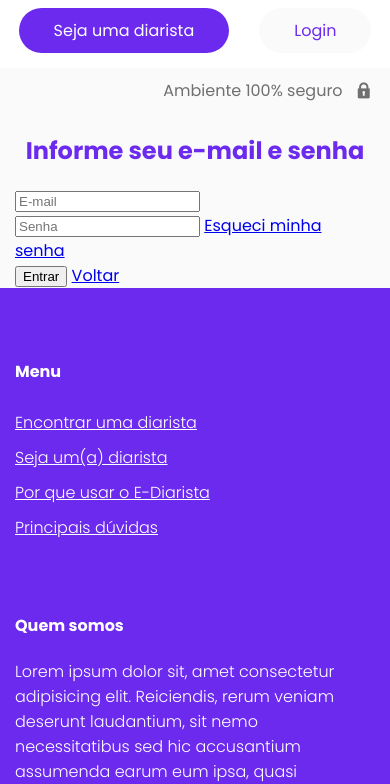
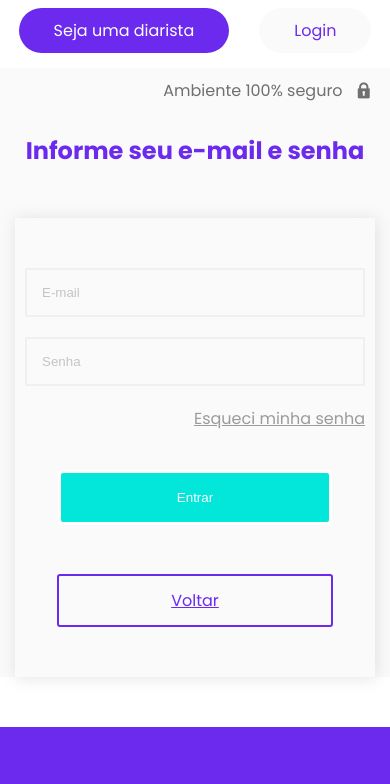
Before and after one commit to BeatrizSilvaDev/Projetos-Curso-TreinaWeb, a plain HTML site: page ProjetoSite e-diarista/login.html in a window 390 px wide. Shown: the part 62-846 px from the top of the page. Drawn offline with Linux system fonts and the light colour scheme.

Commit message:
Finalizar

```diff
--- a/ProjetoSite e-diarista/login.html
+++ b/ProjetoSite e-diarista/login.html
@@ -46,10 +46,10 @@
                             <form>
                                 <input type="email" placeholder="E-mail">
                                 <input type="password" placeholder="Senha">
-                                <a href="#">Esqueci minha senha</a>
-                                <div>
+                                <a href="#" class="password-recover">Esqueci minha senha</a>
+                                <div class="btn-form">
                                     <button type="submit">Entrar</button>
-                                    <a href="#">Voltar</a>
+                                    <a href="./home.html">Voltar</a>
                                 </div>
                             </form>
                         </div>
--- a/ProjetoSite e-diarista/style/login.css
+++ b/ProjetoSite e-diarista/style/login.css
@@ -78,7 +78,59 @@ header{
 }
 
 .principal-content {
+    display: grid;
+    place-items: center;
+    margin: 50px 0;
+    padding-bottom: 50px 0;
+    box-shadow: 1px 1px 15px #a9a9a950;
+}
 
+.form-field {
+    width: 500px;
+}
+
+.principal-content form {
+    display: flex;
+    flex-direction: column;
+    gap: 20px;
+}
+
+.principal-content form input {
+    border: solid 2px #f0f0f0;
+    background-color: #fafafa;
+    padding: 15px;
+}
+
+.principal-content form input:focus{
+    outline: none;
+}
+
+.principal-content form input::placeholder{
+    color: #c4c4c4;
+}
+
+.password-recover {
+    color: #9b9b9b;
+}
+
+.btn-form{
+    display: flex;
+    justify-content: center;
+    gap: 50px;
+}
+
+.btn-form a {
+    display: none;
+}
+
+.btn-form button {
+    padding: 17px 20px;
+    width: 250px;
+    border-radius: 3px;
+    outline: auto;
+    color: #fff;
+    background-color: var(--secundary);
+    border-color: var(--secundary);
 }
 
 
@@ -86,6 +138,9 @@ header{
 footer {
     background-color: var(--primary);
     padding: 50px 0;
+    /* position: fixed;
+    bottom: 0;
+    width: 100%; */
 }
 
 .footer-content{
@@ -140,32 +195,14 @@ footer {
 @media (max-width: 1200px) {}
 
 @media (max-width: 992px) {
-    .principal{
-        background-size: 100% 100%;
-        background-position: bottom;
-        padding: 50px;
-    }
-
-    .principal-image{
-        display: none;
-    }
-
-    .principal-section{
-        justify-content: center;
-    }
-
-    .principal-description{
-        text-align: center;
-    }
-
-    .porq{
-        margin-top: 0;
-    }
-
     .footer-content{
         grid-template-columns: 1fr 1fr;
         row-gap: 30px;
         column-gap: 0;
+    }
+
+    .password-recover {
+        align-self: flex-end;
     }
 }
 
@@ -176,60 +213,49 @@ footer {
         gap: 30px;
     }
 
-    .principal-section, .principal-description{
-        width: 100%;
-        display: block;
+    .principal-content{
+        padding: 50px 10px;
     }
 
-    .principal-description{
-        gap: 0;
-        max-width: 100%;
+    .form-field{
+        width: 100%;
     }
 
-    .principal-diarista-text,  .principal-description p{
-        border: none;
-        padding: 0;
-        font-weight: normal;
-        font-size: 1.2rem;
-        margin: 0;
+    .btn-form{
+        flex-direction: column;
+        align-items: center;
+        margin-top: 20px;
     }
 
-    .principal-diarista-text::after{
-        display: none;
+    .btn-form a {
+        display: inline-block;
+        width: 50%;
+        border: solid 2px var(--primary);
+        color: var(--primary);
+        text-align: center;
+        border-radius: 3px;
+        padding: 12px 0;
     }
 
-    .principal-diarista-text span{
-        color: var(--dark-grey);
-    }
-
-    .principal-description a{
-        display: block;
-        width: 80%;
-        padding: 15px;
-        margin: 30px auto 10px auto;
+    .btn-form button {
+        width: 50%;
     }
 }
 
 @media(max-width: 600px) {
-    .porq-campos-item{
-        gap: 15px;
-    }
-
-    .porq-campos-item hr{
-        width: 100%;
-        display: block;
-    }
-
     .footer-content{
         grid-template-columns: 1fr;
-    }
-
-    .porq-item i{
-        font-size: 24px;
     }
 
     .btn-header{
         flex-wrap: wrap;
         justify-content: center;
     }
+
 }
+
+@media (max-width: 450px) {
+    .btn-form a, .btn-form button {
+        width: 80%;
+    }
+}
```
Also changed, not shown: ProjetoSite e-diarista/home.html (+2 -2 lines).
